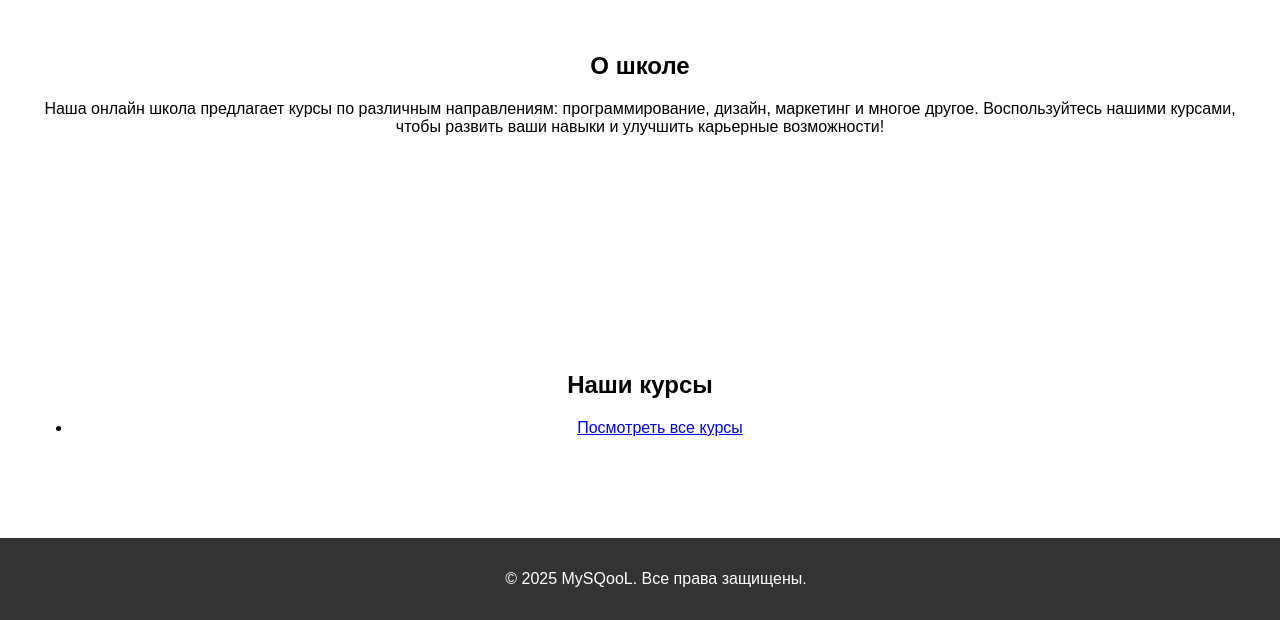
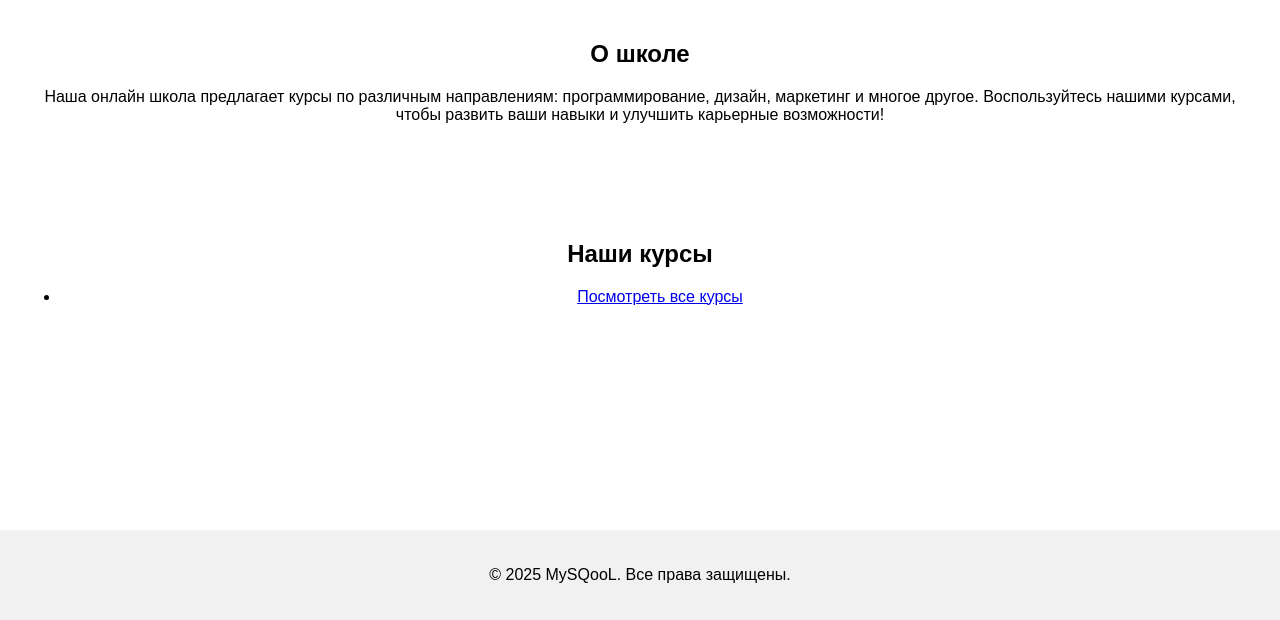
Before and after one commit to anastasia-kav/mysqool, a Django app: page / in a window 1280 px wide. Shown: the part 180-800 px from the top of the page. Run offline with Django 5.2, Linux system fonts and the light colour scheme.

Commit message:
Fix style

```diff
--- a/static/styles.css
+++ b/static/styles.css
@@ -36,8 +36,8 @@ nav a:hover {
 }
 
 section {
-    flex: 1;
-    padding: 2rem;
+    padding: 20px;
+    margin-bottom: 40px;
 }
 
 .course-list ul {
@@ -57,10 +57,10 @@ section {
 }
 
 footer {
-    background-color: #333;
-    color: white;
-    padding: 1rem;
-    position: fixed;
+    text-align: center;
+    padding: 20px 0; /* Устанавливаем отступ для футера */
+    background-color: #f1f1f1; /* Для улучшения видимости */
+    position: relative;
     width: 100%;
-    bottom: 0;
+    margin-top: auto; /* Привязывает футер к низу */
 }
```
